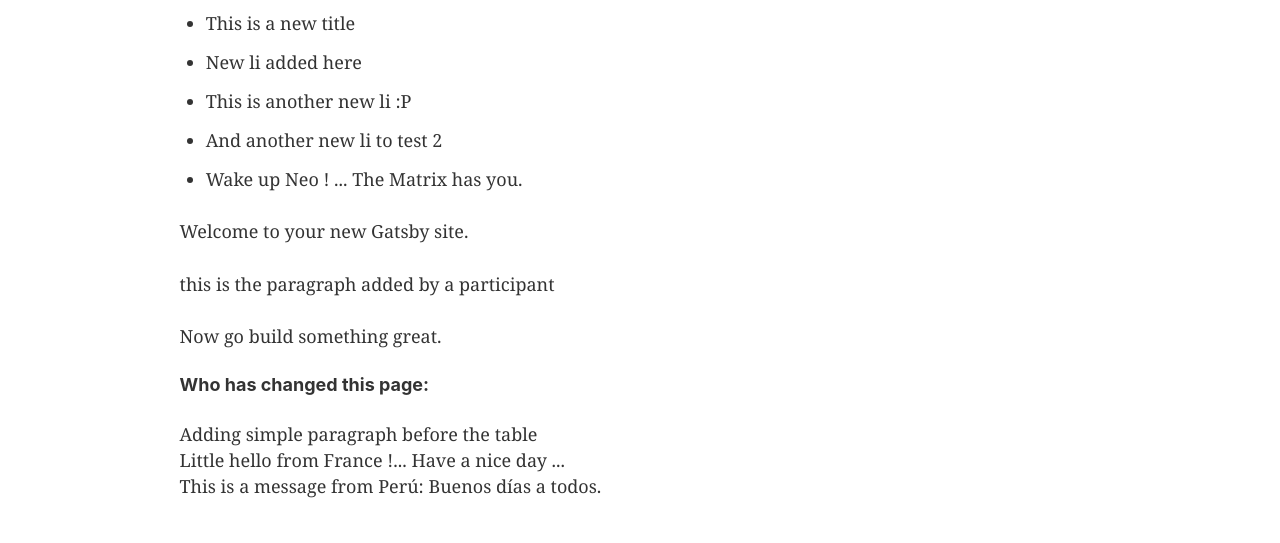
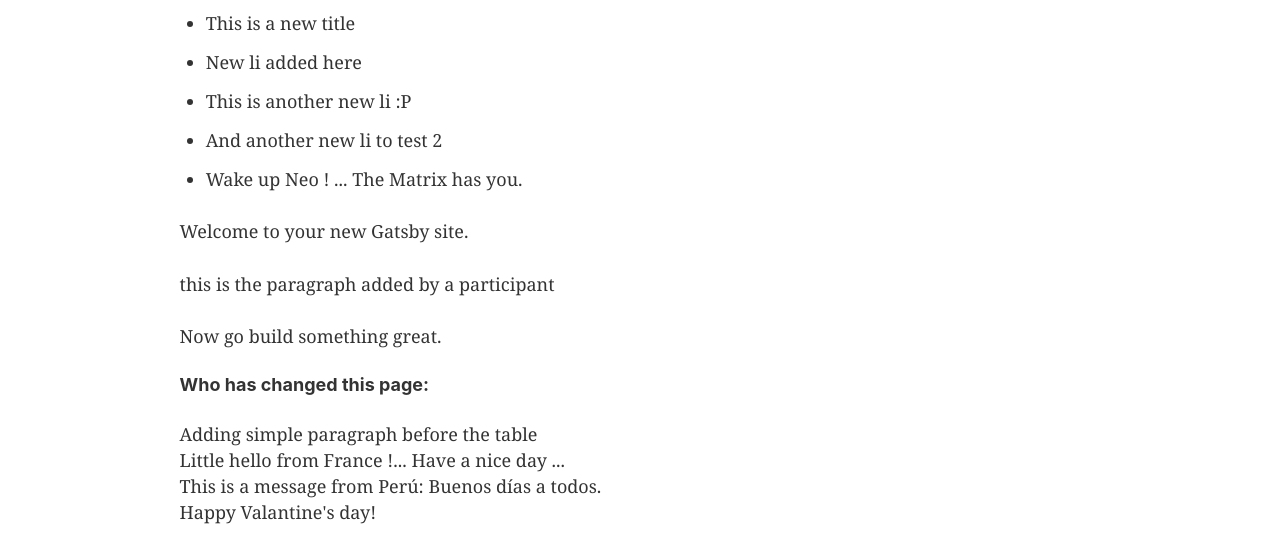
Before and after one commit to anubhavbruce/my-static-webite-1, a Gatsby site: page / in a window 1280 px wide. Shown: the part 223-766 px from the top of the page. Built offline with nearby package versions, Linux system fonts and the light colour scheme; Gatsby itself is replaced by a stand-in of ours.

Commit message:
Love is in the air

```diff
--- a/src/pages/index.js
+++ b/src/pages/index.js
@@ -69,6 +69,9 @@ const IndexPage = () => (
     <div>
       This is a message from Perú: Buenos días a todos.
     </div>
+    <div>
+      Happy Valantine's day!
+    </div>
     <br />
     <UsersTable users={users} />
     <br />
```
